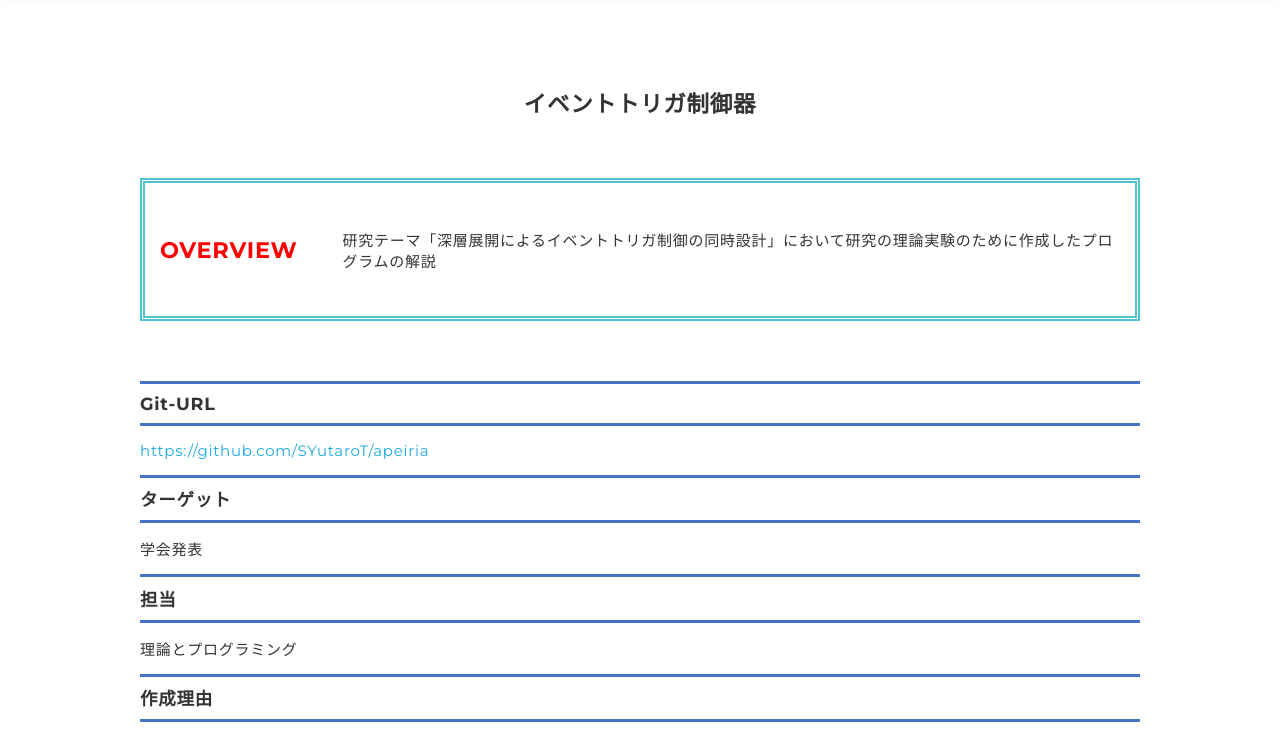
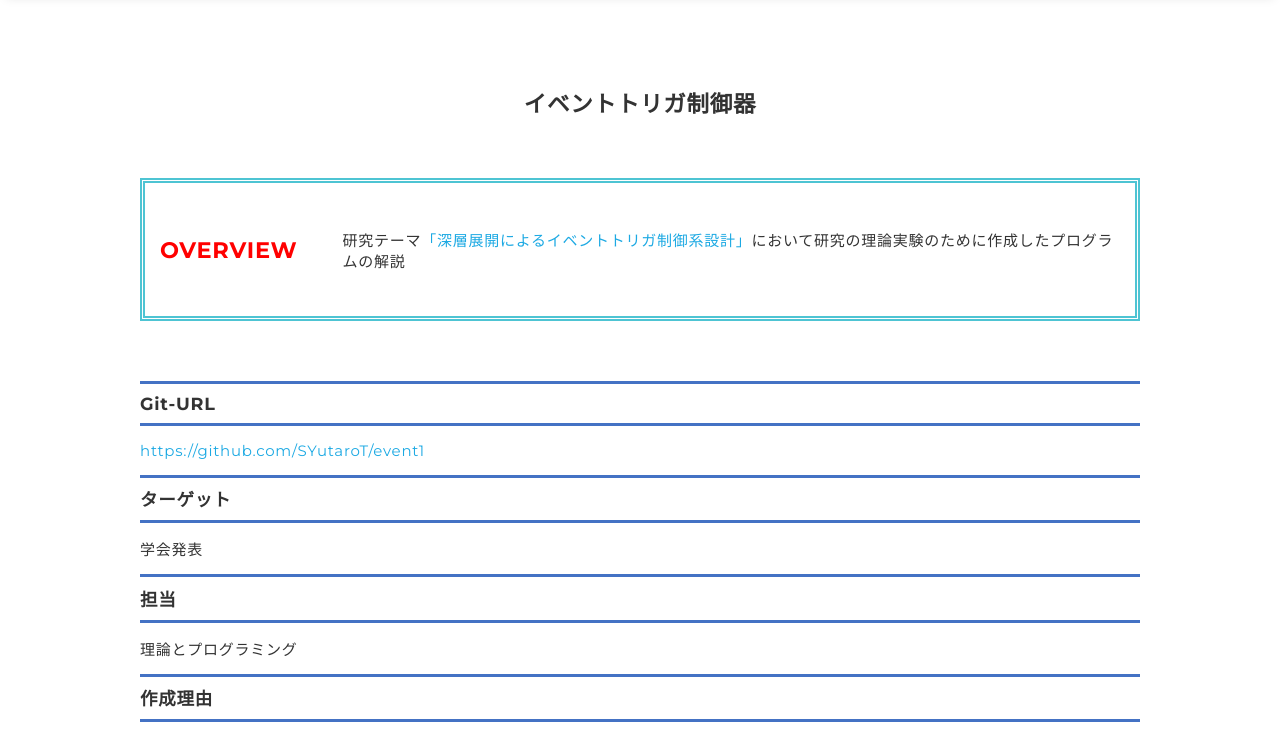
Before and after one commit to SYutaroT/portfolio, a plain HTML site: page works-event_trigger.html in a window 1280 px wide. Shown: the part 67-800 px from the top of the page. Drawn offline with nearby package versions, Linux system fonts and the light colour scheme.

Commit message:
リンクの修正

```diff
--- a/works-event_trigger.html
+++ b/works-event_trigger.html
@@ -50,7 +50,7 @@
             <div class="work-show__overview lt1 overview">
               <h2 class="overview_h1">OVERVIEW</h2>
             <div>
-              <p class="">研究テーマ「深層展開によるイベントトリガ制御の同時設計」において研究の理論実験のために作成したプログラムの解説</p>
+              <p class="">研究テーマ<a href="works-kenkyu.html#result">「深層展開によるイベントトリガ制御系設計」</a>において研究の理論実験のために作成したプログラムの解説</p>
             </div>
           </div>
         </div>
@@ -58,7 +58,7 @@
 
             </p>
             <h3 class="work_h3">Git-URL</h3>
-            <p><a href="https://github.com/SYutaroT/apeiria" target="_blank" rel="noopener">https://github.com/SYutaroT/apeiria</a></p>
+            <p><a href="https://github.com/SYutaroT/event1" target="_blank" rel="noopener">https://github.com/SYutaroT/event1</a></p>
             <h3 class="work_h3">ターゲット</h3>
             <p>学会発表</p>
             <h3 class="work_h3">担当</h3>
```
Also changed, not shown: works-kenkyu.html (+3 -3 lines).
